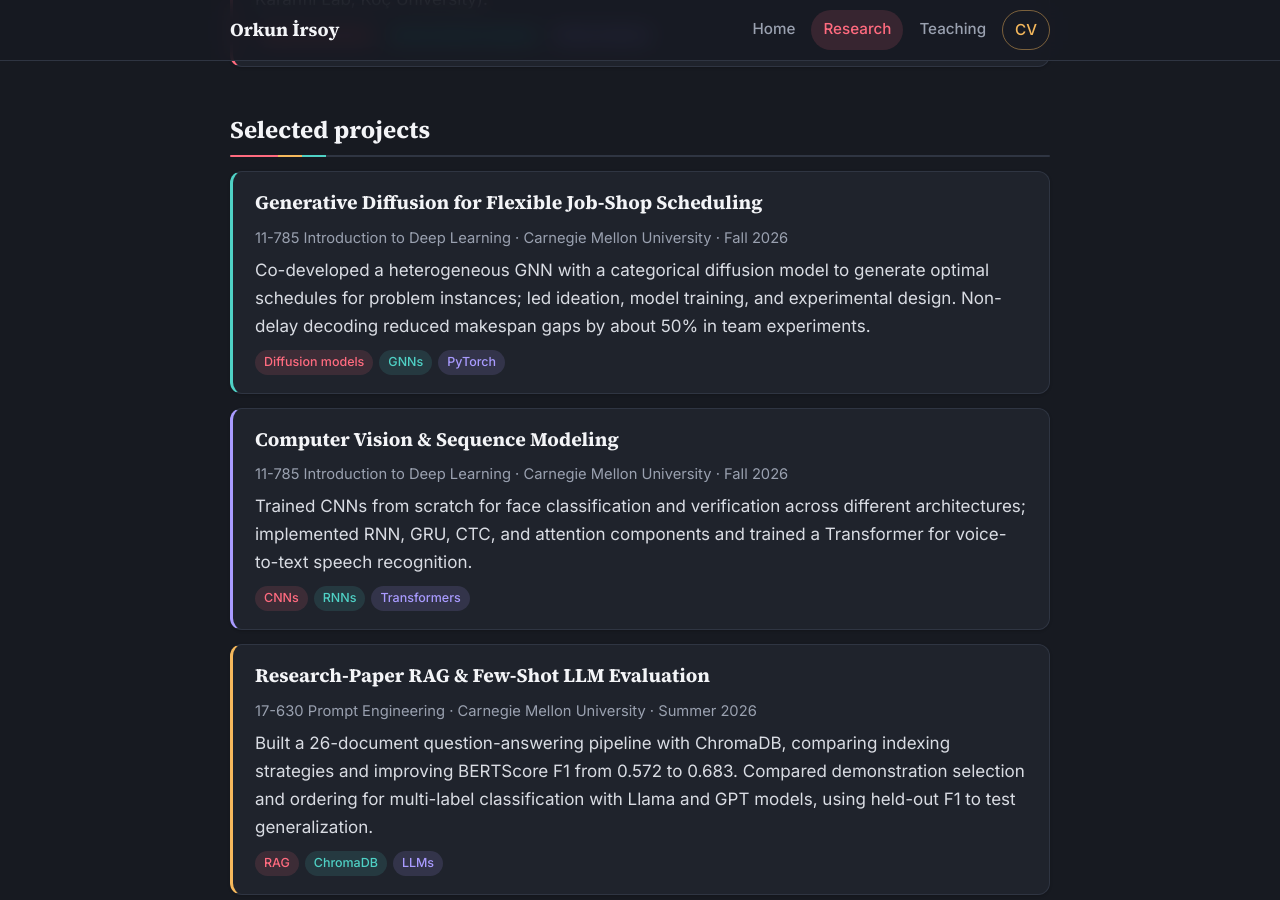
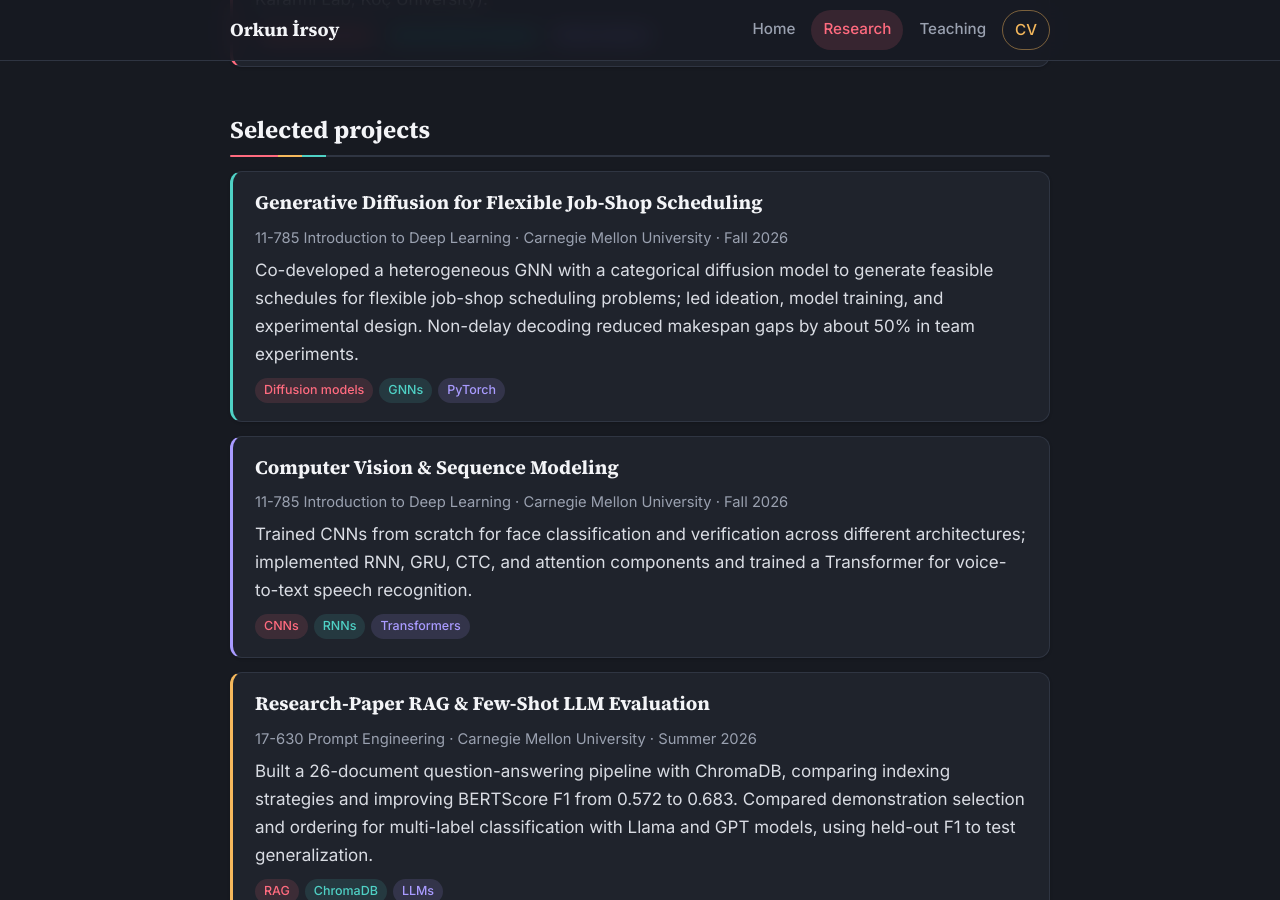
Before and after one commit to orkunirsoy/orkunirsoy.github.io, a Jekyll site: the page built from research.md, in a window 1280 px wide and 900 px high, scrolled down 3960 px. Built offline with Jekyll 4.4.1, drawn with Linux system fonts in a browser that asks for light colours.

Commit message:
Clarify diffusion scheduling project wording

```diff
--- a/research.md
+++ b/research.md
@@ -63,7 +63,7 @@ redirect_from:
 <div class="card">
   <h3>Generative Diffusion for Flexible Job-Shop Scheduling</h3>
   <p class="meta">11-785 Introduction to Deep Learning · Carnegie Mellon University · Fall 2026</p>
-  <p>Co-developed a heterogeneous GNN with a categorical diffusion model to generate optimal schedules for problem instances; led ideation, model training, and experimental design. Non-delay decoding reduced makespan gaps by about 50% in team experiments.</p>
+  <p>Co-developed a heterogeneous GNN with a categorical diffusion model to generate feasible schedules for flexible job-shop scheduling problems; led ideation, model training, and experimental design. Non-delay decoding reduced makespan gaps by about 50% in team experiments.</p>
   <div class="tags"><span>Diffusion models</span><span>GNNs</span><span>PyTorch</span></div>
 </div>
 
```
